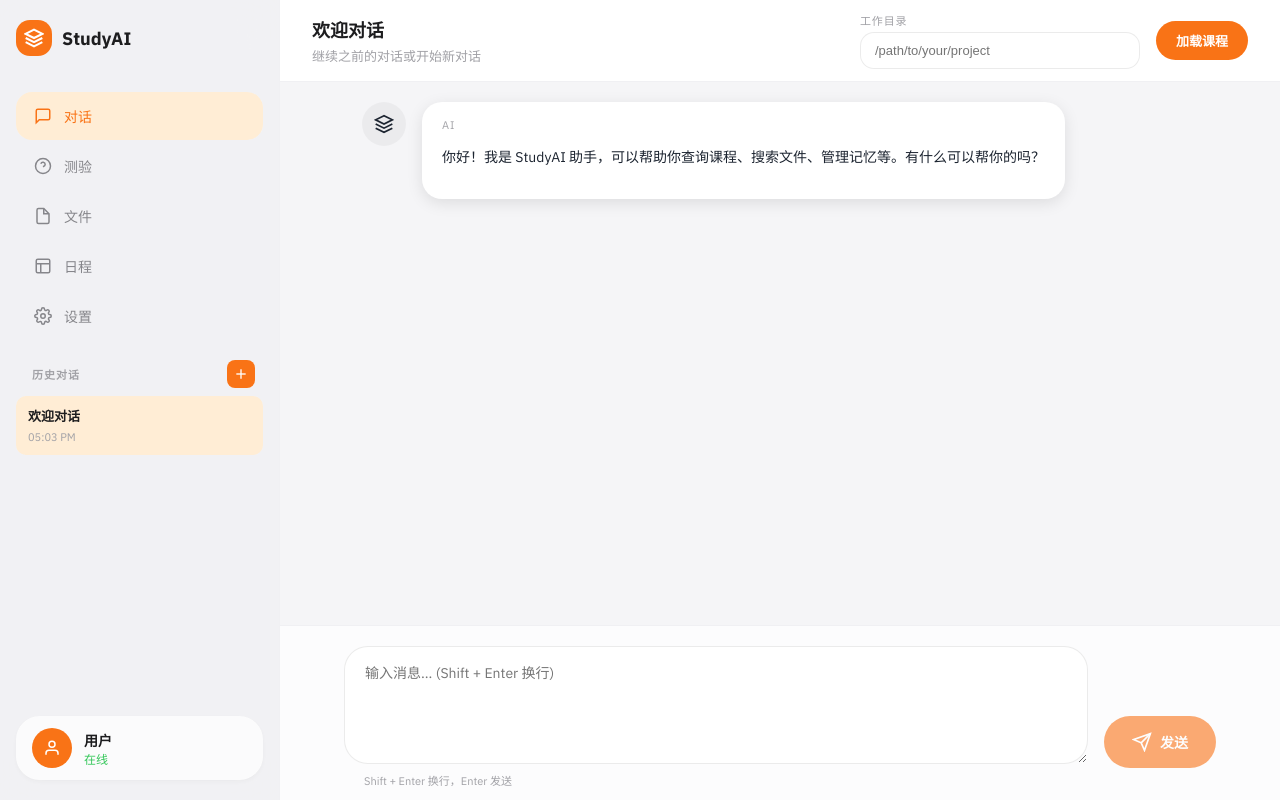
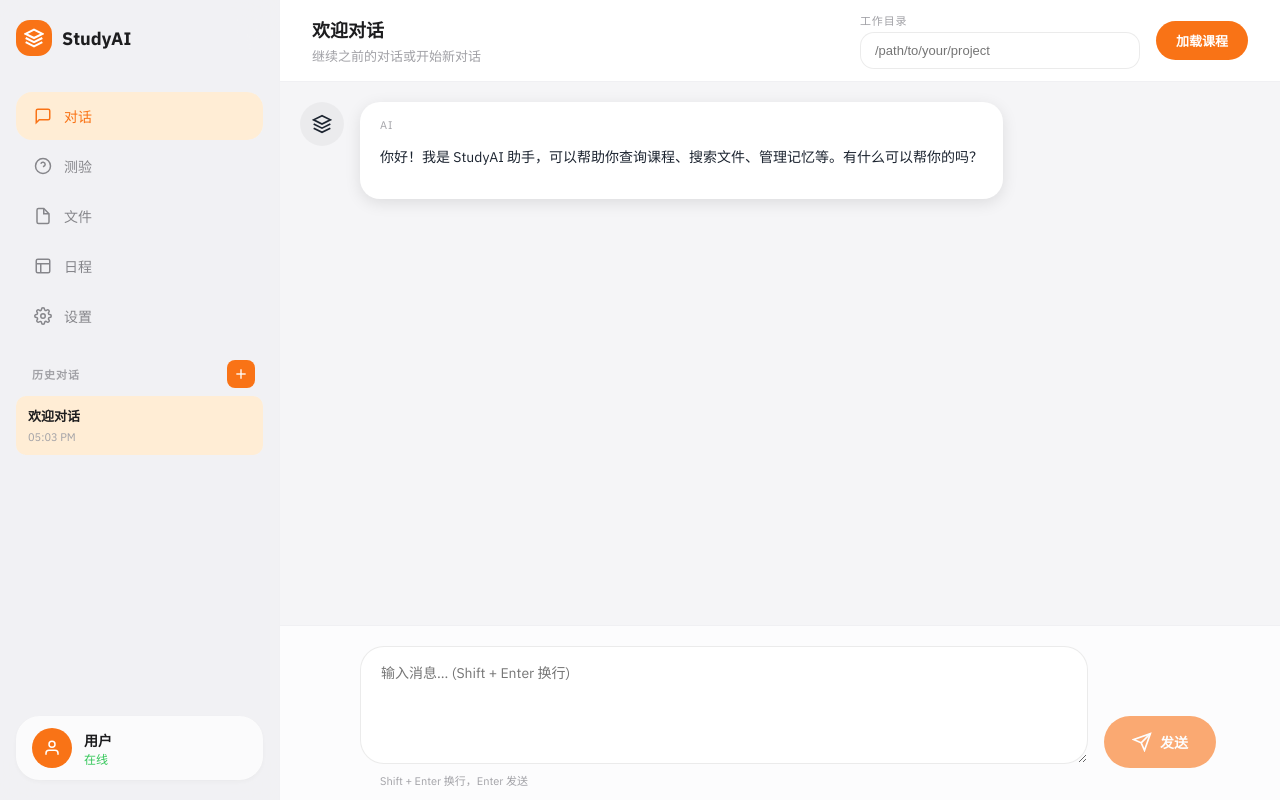
Before and after one commit to YangGuanyuhan/SUSTech-CS304-Project, a Vue app in the folder frontend/: page / in a window 1280 px wide. Built offline with nearby package versions, Linux system fonts and the light colour scheme.

Commit message:
feat: align message bubbles with composer boundaries

```diff
--- a/frontend/src/App.vue
+++ b/frontend/src/App.vue
@@ -1082,31 +1082,35 @@ body {
 
 /* Chat Container */
 .chat-container {
+  --send-btn-width: 118px;
   flex: 1;
-  padding: 20px 32px;
+  padding: 20px 64px 20px 80px;
   display: flex;
   flex-direction: column;
   gap: 16px;
-  max-width: 900px;
-  margin: 0 auto;
-  width: 100%;
+  max-width: none;
+  margin: 0;
+  width: auto;
 }
 
 /* Message Row */
 .message-row {
   display: flex;
   gap: 16px;
-  max-width: 800px;
-  width: 100%;
+  max-width: 95%;
+  width: auto;
 }
 
 .message-row.user {
   flex-direction: row-reverse;
   margin-left: auto;
+  margin-right: calc(var(--send-btn-width) + 16px - 60px);
 }
 
 .message-row.assistant {
   margin-right: auto;
+  margin-left: -60px;
+  max-width: calc(95% + 60px);
 }
 
 .avatar {
@@ -1148,7 +1152,8 @@ body {
 
 .message-meta {
   display: flex;
-  justify-content: space-between;
+  justify-content: flex-start;
+  gap: 8px;
   align-items: center;
   margin-bottom: 8px;
 }
@@ -1229,7 +1234,7 @@ body {
 
 .tool-event-summary {
   display: flex;
-  justify-content: space-between;
+  justify-content: flex-start;
   align-items: center;
   gap: 12px;
   padding: 14px 16px;
@@ -1361,7 +1366,7 @@ body {
 .composer-wrapper {
   display: flex;
   gap: 16px;
-  padding: 20px 64px 32px;
+  padding: 20px 64px 32px 80px;
   background: var(--bg-card);
   border-top: 1px solid var(--border-subtle);
   position: sticky;
@@ -1406,6 +1411,7 @@ body {
   display: flex;
   align-items: center;
   gap: 8px;
+  width: var(--send-btn-width);
   padding: 16px 28px;
   border: none;
   border-radius: 999px;
@@ -1416,6 +1422,7 @@ body {
   cursor: pointer;
   transition: all 0.2s ease;
   align-self: flex-end;
+  justify-content: center;
 }
 
 .send-btn:hover {
@@ -1485,6 +1492,17 @@ body {
 
   .chat-container {
     padding: 24px 24px;
+    margin: 0 auto;
+  }
+
+  .message-row.assistant {
+    margin-left: 0;
+    max-width: 100%;
+  }
+
+  .message-row.user {
+    margin-right: 0;
+    max-width: 100%;
   }
 
   .composer-wrapper {
```
